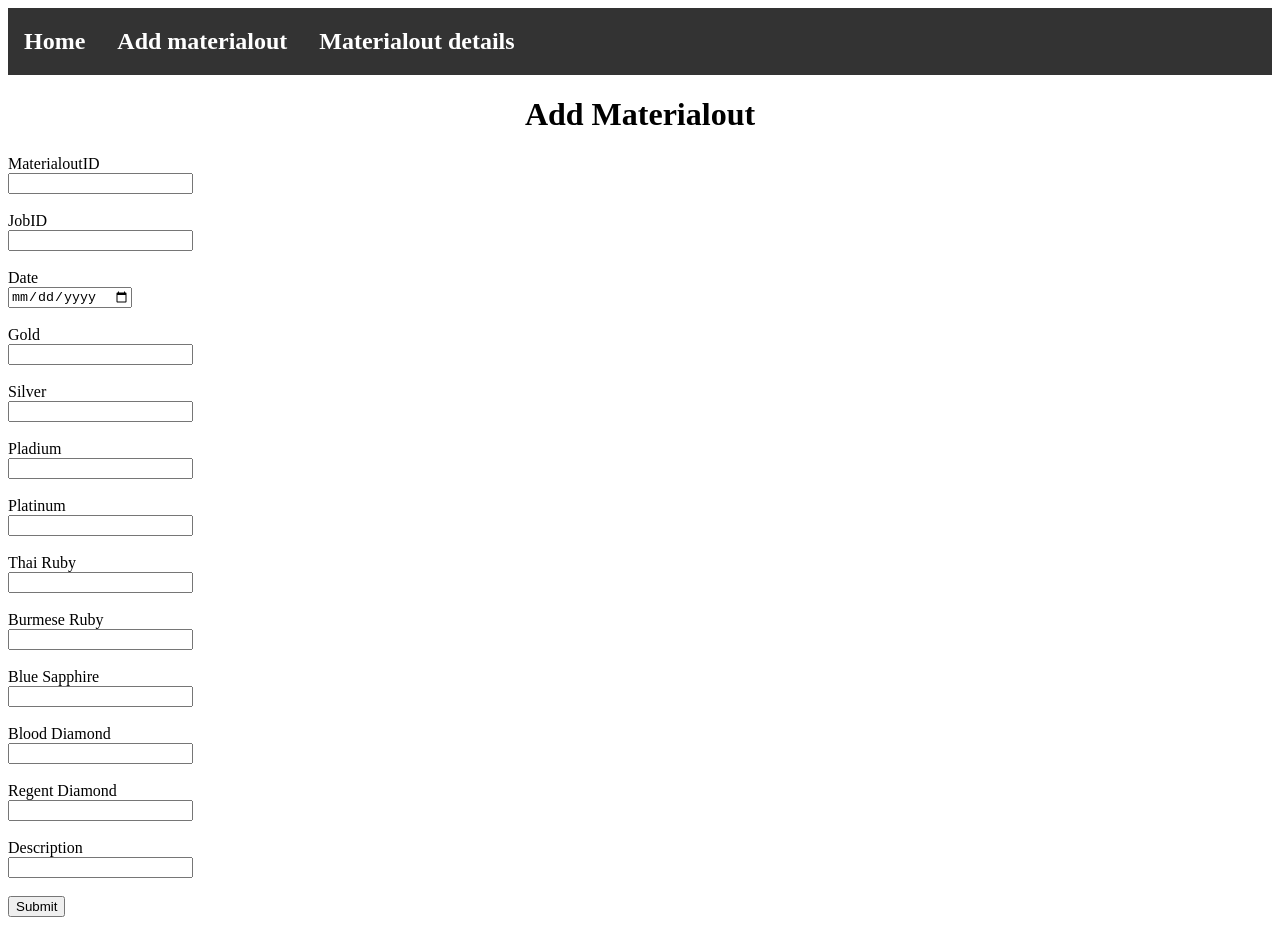
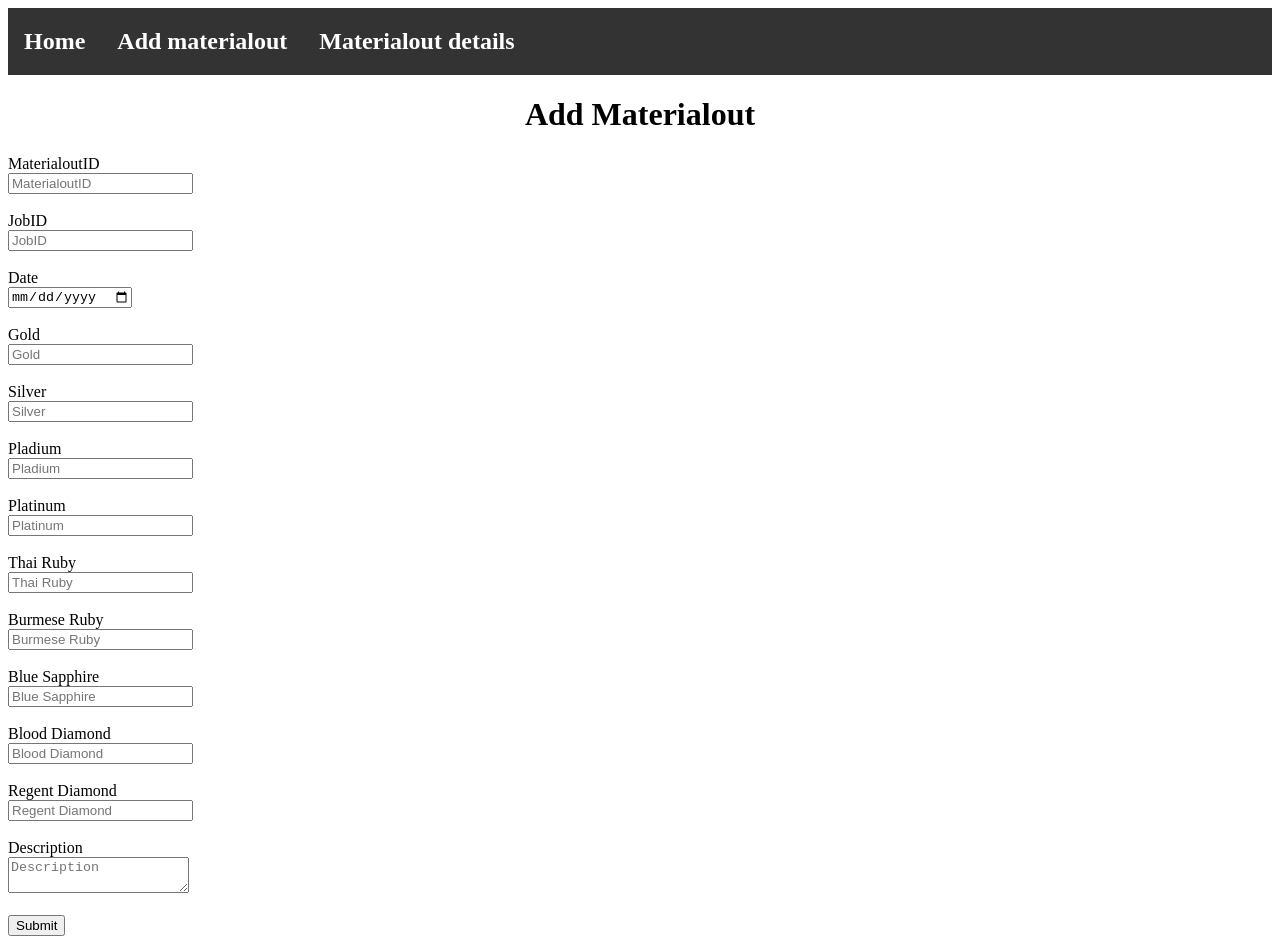
Before and after one commit to it22272690/Jewelry-Manufacturing-and-Store-Management, a React (Create React App) app in the folder frontend/: page /addmaterialout in a window 1280 px wide. Built offline with nearby package versions, Linux system fonts and the light colour scheme; what @react-pdf/renderer would draw is missing.

Commit message:
add placeholders for input fields

```diff
--- a/frontend/src/Components/Add Material/AddMaterial.js
+++ b/frontend/src/Components/Add Material/AddMaterial.js
@@ -66,6 +66,7 @@ function AddMaterial() {
           value={inputs.materialID}
           required
           pattern="[A-Za-z0-9]+"
+          placeholder="MaterialID "
         />
         <br />
         <br />
@@ -79,7 +80,7 @@ function AddMaterial() {
           value={inputs.name}
           required
           pattern="[a-zA-Z ]+"
-
+          placeholder="Name "
         />
         <br />
         <br />
@@ -91,6 +92,7 @@ function AddMaterial() {
           onChange={handleChange}
           value={inputs.type}
           required
+          placeholder="Type "
         >
           <option value="">Select Type</option>
           <option value="Metal">Metal</option>
@@ -107,6 +109,7 @@ function AddMaterial() {
           onChange={handleChange}
           value={inputs.grade}
           required
+          placeholder="Grade "
         >
           <option value="">Select Grade</option>
           {inputs.type === "Metal" && (
@@ -141,6 +144,7 @@ function AddMaterial() {
   onChange={handleChange}
   value={inputs.supplierID}
   required
+  placeholder="SupplierID "
 >
   <option value="">Select Supplier</option>
   <option value="S001">S001</option>
@@ -158,6 +162,7 @@ function AddMaterial() {
           onChange={handleChange}
           value={inputs.unit}
           required
+          placeholder="Unit "
         >
           <option value="">Select Unit</option>
           {inputs.type === "Metal" && (
@@ -183,6 +188,7 @@ function AddMaterial() {
           value={inputs.unitweight}
           required
           pattern="^(?!-)[0-9]+(\.[0-9]+)?$"
+          placeholder="Unitweight "
         />
         <br />
         <br />
@@ -196,6 +202,7 @@ function AddMaterial() {
   value={inputs.unitcost}
   required
   pattern="^\d+(\.\d{1,2})?$"
+  placeholder="Unitcost "
 />
 <br />
 <br />
@@ -210,6 +217,7 @@ function AddMaterial() {
           value={inputs.quantity}
           required
           pattern="^(?!-)[0-9]+(\.[0-9]+)?$"
+          placeholder="Quantity "
         />
         <br />
         <br />
@@ -220,8 +228,7 @@ function AddMaterial() {
           name="description"
           onChange={handleChange}
           value={inputs.description}
-          rows="4"
-          cols="50"
+          placeholder="Description "
         ></textarea>
         <br />
         <br />
--- a/frontend/src/Components/Add Materialin/AddMaterialin.js
+++ b/frontend/src/Components/Add Materialin/AddMaterialin.js
@@ -72,6 +72,7 @@ function AddMaterialin() {
           value={inputs.materialinID}
           required
           pattern="[A-Za-z0-9]+"
+          placeholder="MaterialinID "
         />
         <br />
         <br />
@@ -83,6 +84,7 @@ function AddMaterialin() {
           onChange={handleChange}
           value={inputs.supplierID}
           required
+          placeholder="SupplierID "
         >
           <option value="">Select SupplierID</option>
           <option value="S001">S001</option>
@@ -100,6 +102,7 @@ function AddMaterialin() {
           onChange={handleChange}
           value={inputs.date}
           required
+          placeholder="Date "
         />
         <br />
         <br />
@@ -112,6 +115,7 @@ function AddMaterialin() {
           onChange={handleChange}
           value={inputs.gold}
           pattern="^(?!-)[0-9]+(\.[0-9]+)?$"
+          placeholder="Gold "
         />
         <br />
         <br />
@@ -124,6 +128,7 @@ function AddMaterialin() {
           onChange={handleChange}
           value={inputs.silver}
           pattern="^(?!-)[0-9]+(\.[0-9]+)?$"
+          placeholder="Silver "
         />
         <br />
         <br />
@@ -136,6 +141,7 @@ function AddMaterialin() {
           onChange={handleChange}
           value={inputs.pladium}
           pattern="^(?!-)[0-9]+(\.[0-9]+)?$"
+          placeholder="Pladium "
         />
         <br />
         <br />
@@ -148,6 +154,7 @@ function AddMaterialin() {
           onChange={handleChange}
           value={inputs.platinum}
           pattern="^(?!-)[0-9]+(\.[0-9]+)?$"
+          placeholder="Platinum "
         />
         <br />
         <br />
@@ -160,6 +167,7 @@ function AddMaterialin() {
           onChange={handleChange}
           value={inputs.thairuby}
           pattern="^(?!-)[0-9]+(\.[0-9]+)?$"
+          placeholder="Thai Ruby "
         />
         <br />
         <br />
@@ -172,6 +180,7 @@ function AddMaterialin() {
           onChange={handleChange}
           value={inputs.burmeseruby}
           pattern="^(?!-)[0-9]+(\.[0-9]+)?$"
+          placeholder="Burmese Ruby "
         />
         <br />
         <br />
@@ -184,6 +193,7 @@ function AddMaterialin() {
           onChange={handleChange}
           value={inputs.bluesapphire}
           pattern="^(?!-)[0-9]+(\.[0-9]+)?$"
+          placeholder="Blue Sapphire "
         />
         <br />
         <br />
@@ -197,6 +207,7 @@ function AddMaterialin() {
           onChange={handleChange}
           value={inputs.blooddiamond}
           pattern="^(?!-)[0-9]+(\.[0-9]+)?$"
+          placeholder="Blood Diamond "
         />
         <br />
         <br />
@@ -210,6 +221,7 @@ function AddMaterialin() {
           onChange={handleChange}
           value={inputs.regentdiamond}
           pattern="^(?!-)[0-9]+(\.[0-9]+)?$"
+          placeholder="Regent Diamond "
         />
         <br />
         <br />
@@ -224,6 +236,7 @@ function AddMaterialin() {
           value={inputs.value}
           required
           pattern="^(?!-)[0-9]+(\.[0-9]+)?$"
+          placeholder="Value "
         />
         <br />
         <br />
--- a/frontend/src/Components/Add Materialout/AddMaterialout.js
+++ b/frontend/src/Components/Add Materialout/AddMaterialout.js
@@ -78,6 +78,7 @@ function AddMaterialout() {
           value={inputs.materialoutID}
           required
           pattern="[A-Za-z0-9]+"
+          placeholder="MaterialoutID "
         />
         <br />
         <br />
@@ -91,6 +92,7 @@ function AddMaterialout() {
           value={inputs.JobId}
           required
           pattern="[A-Za-z0-9]+"
+          placeholder="JobID "
         />
         <br />
         <br />
@@ -103,6 +105,7 @@ function AddMaterialout() {
           onChange={handleChange}
           value={inputs.date}
           required
+          placeholder="Date "
         />
         <br />
         <br />
@@ -115,6 +118,7 @@ function AddMaterialout() {
           onChange={handleChange}
           value={inputs.gold}
           pattern="^(?!-)[0-9]+(\.[0-9]+)?$"
+          placeholder="Gold "
         />
         <br />
         <br />
@@ -127,6 +131,7 @@ function AddMaterialout() {
           onChange={handleChange}
           value={inputs.silver}
           pattern="^(?!-)[0-9]+(\.[0-9]+)?$"
+          placeholder="Silver "
         />
         <br />
         <br />
@@ -139,6 +144,7 @@ function AddMaterialout() {
           onChange={handleChange}
           value={inputs.pladium}
           pattern="^(?!-)[0-9]+(\.[0-9]+)?$"
+          placeholder="Pladium "
         />
         <br />
         <br />
@@ -151,6 +157,7 @@ function AddMaterialout() {
           onChange={handleChange}
           value={inputs.platinum}
           pattern="^(?!-)[0-9]+(\.[0-9]+)?$"
+          placeholder="Platinum "
         />
         <br />
         <br />
@@ -163,6 +170,7 @@ function AddMaterialout() {
           onChange={handleChange}
           value={inputs.thairuby}
           pattern="^(?!-)[0-9]+(\.[0-9]+)?$"
+          placeholder="Thai Ruby "
         />
         <br />
         <br />
@@ -175,6 +183,7 @@ function AddMaterialout() {
           onChange={handleChange}
           value={inputs.burmeseruby}
           pattern="^(?!-)[0-9]+(\.[0-9]+)?$"
+          placeholder="Burmese Ruby "
         />
         <br />
         <br />
@@ -187,11 +196,10 @@ function AddMaterialout() {
           onChange={handleChange}
           value={inputs.bluesapphire}
           pattern="^(?!-)[0-9]+(\.[0-9]+)?$"
+          placeholder="Blue Sapphire "
         />
         <br />
         <br />
-
-
 
         <label>Blood Diamond</label>
         <br />
@@ -201,11 +209,10 @@ function AddMaterialout() {
           onChange={handleChange}
           value={inputs.blooddiamond}
           pattern="^(?!-)[0-9]+(\.[0-9]+)?$"
+          placeholder="Blood Diamond "
         />
         <br />
         <br />
-
-
 
         <label>Regent Diamond</label>
         <br />
@@ -215,21 +222,19 @@ function AddMaterialout() {
           onChange={handleChange}
           value={inputs.regentdiamond}
           pattern="^(?!-)[0-9]+(\.[0-9]+)?$"
+          placeholder="Regent Diamond "
         />
         <br />
         <br />
 
-
-
         <label>Description</label>
         <br />
-        <input
-          type="text"
+        <textarea
           name="description"
           onChange={handleChange}
           value={inputs.description}
-          pattern="[a-zA-Z ]+"
-        />
+          placeholder="Description "
+        ></textarea>
         <br />
         <br />
 
--- a/frontend/src/Components/Add Reserve/AddReserve.js
+++ b/frontend/src/Components/Add Reserve/AddReserve.js
@@ -58,6 +58,7 @@ function AddReserve() {
           value={inputs.reserveID}
           required
           pattern="[A-Za-z0-9]+"
+          placeholder="ReserveID"
         />
 
         <br />
@@ -72,6 +73,7 @@ function AddReserve() {
           value={inputs.OrderId}
           required
           pattern="[A-Za-z0-9]+"
+          placeholder="OrderID "
         />
         <br />
         <br />
@@ -85,6 +87,7 @@ function AddReserve() {
           value={inputs.productID}
           required
           pattern="[A-Za-z0-9]+"
+          placeholder="ProductID "
         />
         <br />
         <br />
@@ -98,20 +101,19 @@ function AddReserve() {
           value={inputs.quantity}
           required
           pattern="^(?!-)[0-9]+(\.[0-9]+)?$"
+          placeholder="Quantity "
         />
         <br />
         <br />
 
         <label>Description</label>
         <br />
-        <input
-          type="text"
+        <textarea
           name="description"
           onChange={handleChange}
           value={inputs.description}
-          pattern="[a-zA-Z ]+"
-
-        />
+          placeholder="Description "
+        ></textarea>
         <br />
         <br />
 
--- a/frontend/src/Components/Add Supplier/AddSupplier.js
+++ b/frontend/src/Components/Add Supplier/AddSupplier.js
@@ -62,6 +62,7 @@ function AddSupplier() {
           value={inputs.supplierID}
           required
           pattern="[A-Za-z0-9]+"
+          placeholder="SupplierID"
         />
         <br />
         <br />
@@ -75,6 +76,7 @@ function AddSupplier() {
           value={inputs.name}
           required
           pattern="[a-zA-Z ]+"
+          placeholder="Name"
         />
         <br />
         <br />
@@ -88,6 +90,7 @@ function AddSupplier() {
           value={inputs.nic}
           required
           pattern="^\d{9}(v|V)|\d{12}$"
+          placeholder="NIC"
         />
         <br />
         <br />
@@ -100,6 +103,7 @@ function AddSupplier() {
           onChange={handleChange}
           value={inputs.email}
           required
+          placeholder="Email"
         />
         <br />
         <br />
@@ -113,45 +117,43 @@ function AddSupplier() {
           value={inputs.phone}
           required
           pattern="^0\d{9}$"
+          placeholder="Phone"
         />
         <br />
         <br />
 
         <label>Address</label>
         <br />
-        <input
-          type="text"
+        <textarea
           name="address"
           onChange={handleChange}
           value={inputs.address}
           required
-          pattern="[A-Za-z0-9 ]+"
-        />
+          placeholder="Address"
+        ></textarea>
         <br />
         <br />
 
         <label>Bankdetails</label>
         <br />
-        <input
-          type="text"
+        <textarea
           name="bankdetails"
           onChange={handleChange}
           value={inputs.bankdetails}
           required
-          pattern="[A-Za-z0-9 ]+"
-        />
+          placeholder="Bankdetails"
+        ></textarea>
         <br />
         <br />
 
         <label>Description</label>
         <br />
-        <input
-          type="text"
+        <textarea
           name="description"
           onChange={handleChange}
           value={inputs.description}
-          pattern="[a-zA-Z ]+"
-        />
+          placeholder="Description"
+        ></textarea>
         <br />
         <br />
 
--- a/frontend/src/Components/UpdateMaterial/UpdateMaterial.js
+++ b/frontend/src/Components/UpdateMaterial/UpdateMaterial.js
@@ -220,8 +220,7 @@ function UpdateMaterial() {
           name="description"
           onChange={handleChange}
           value={inputs.description}
-          rows="4"
-          cols="50"
+
         ></textarea>
         <br />
         <br />
--- a/frontend/src/Components/UpdateMaterialout/UpdateMaterialout.js
+++ b/frontend/src/Components/UpdateMaterialout/UpdateMaterialout.js
@@ -216,17 +216,15 @@ function UpdateMaterialout() {
 
 
         <label>Description</label>
-        <br />
-        <input
-          type="text"
-          name="description"
-          onChange={handleChange}
-          value={inputs.description}
-          pattern="[a-zA-Z ]+"
+<br />
+<textarea
+  name="description"
+  onChange={handleChange}
+  value={inputs.description}
+></textarea>
+<br />
+<br />
 
-        />
-        <br />
-        <br />
 
         <button type="submit">Submit</button>
       </form>
--- a/frontend/src/Components/UpdateReserve/UpdateReserve.js
+++ b/frontend/src/Components/UpdateReserve/UpdateReserve.js
@@ -106,17 +106,15 @@ function UpdateReserve() {
         <br />
 
         <label>Description</label>
-        <br />
-        <input
-          type="text"
-          name="description"
-          onChange={handleChange}
-          value={inputs.description}
-          pattern="[a-zA-Z ]+"
+<br />
+<textarea
+  name="description"
+  onChange={handleChange}
+  value={inputs.description}
+></textarea>
+<br />
+<br />
 
-        />
-        <br />
-        <br />
 
         <div>
           <label>Status</label>
--- a/frontend/src/Components/UpdateSupplier/UpdateSupplier.js
+++ b/frontend/src/Components/UpdateSupplier/UpdateSupplier.js
@@ -121,39 +121,33 @@ function UpdateSupplier() {
 
         <label>Address</label>
         <br />
-        <input
-          type="text"
+        <textarea
           name="address"
           onChange={handleChange}
           value={inputs.address}
           required
-          pattern="[A-Za-z0-9 ]+"
-        />
+        ></textarea>
         <br />
         <br />
 
         <label>Bankdetails</label>
         <br />
-        <input
-          type="text"
+        <textarea
           name="bankdetails"
           onChange={handleChange}
           value={inputs.bankdetails}
           required
-          pattern="[A-Za-z0-9 ]+"
-        />
+        ></textarea>
         <br />
         <br />
 
         <label>Description</label>
         <br />
-        <input
-          type="text"
+        <textarea
           name="description"
           onChange={handleChange}
           value={inputs.description}
-          pattern="[a-zA-Z ]+"
-        />
+        ></textarea>
         <br />
         <br />
 
```
